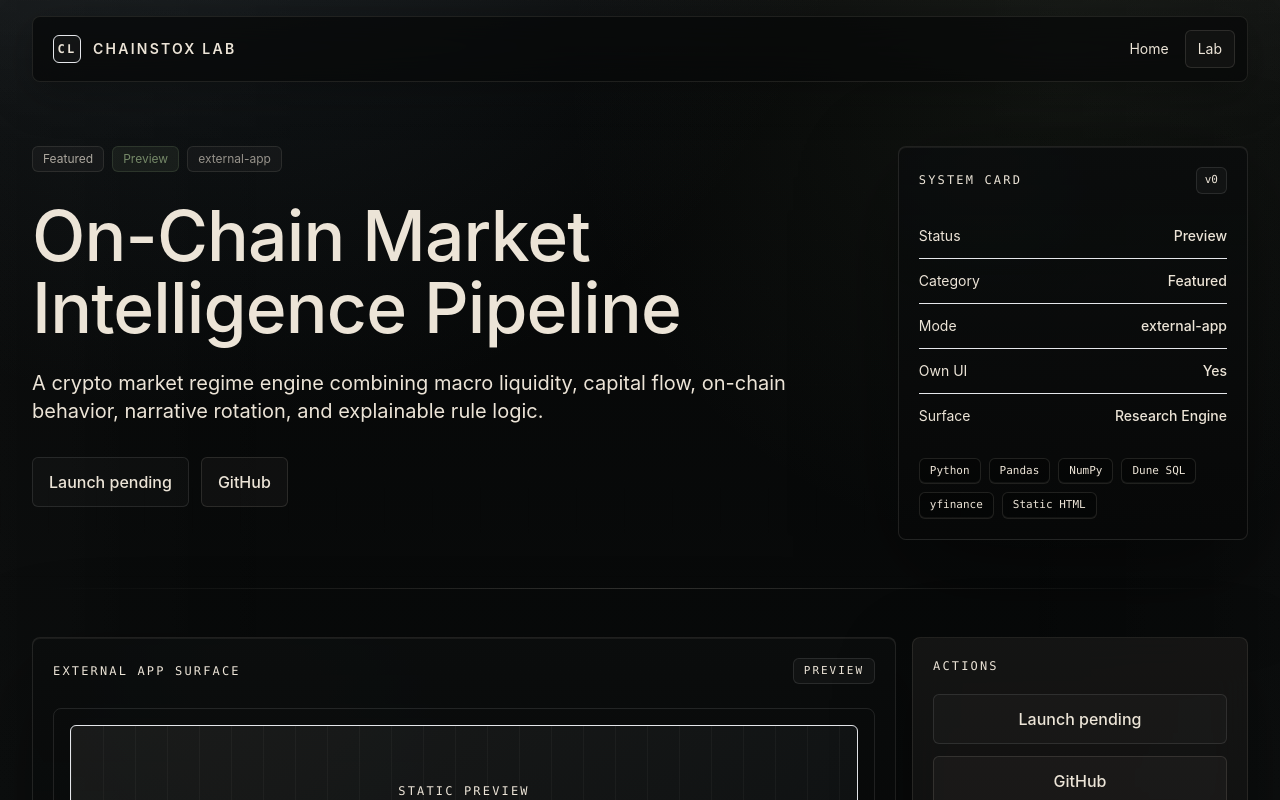
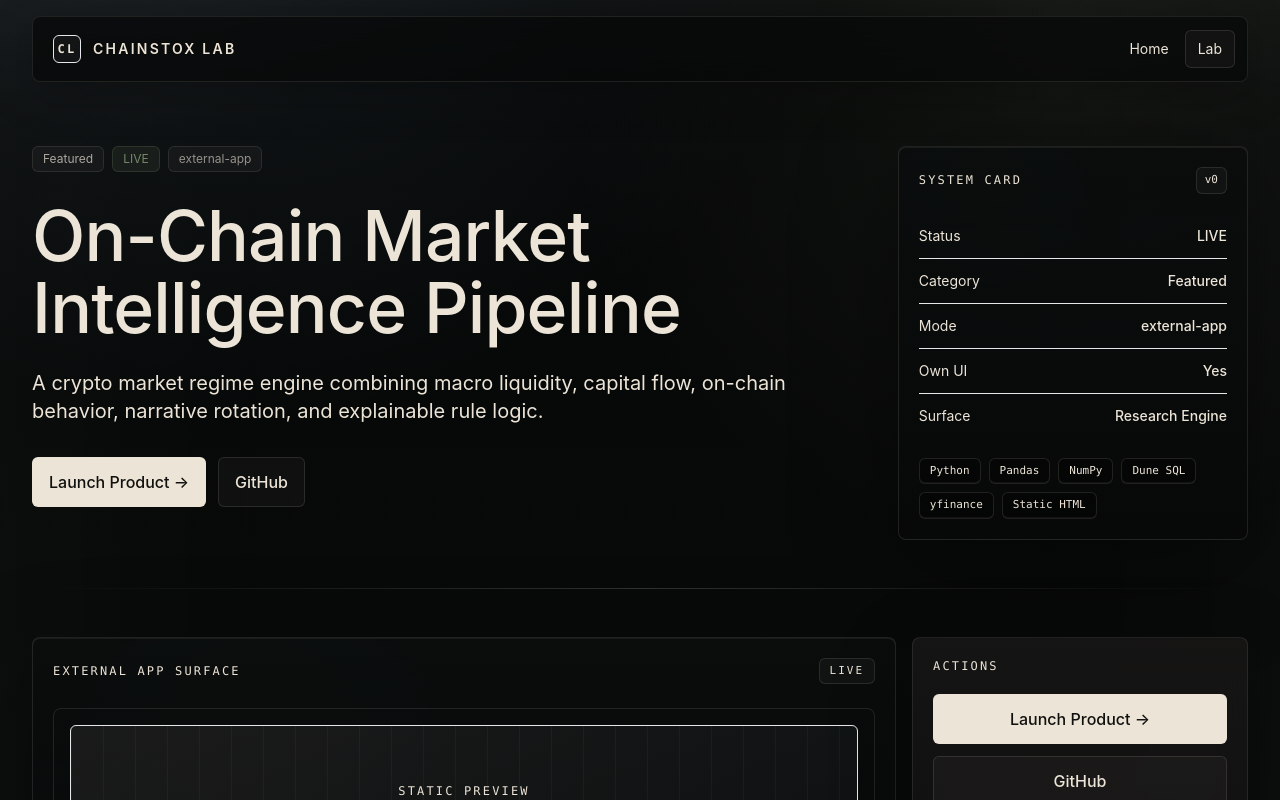
Before and after one commit to alvinlgh23/alvin-lim-site, a Next.js app: page /lab/projects/on-chain-market-intelligence in a window 1280 px wide. Shown: the top 800 px of the page. Built offline with nearby package versions, Linux system fonts and the light colour scheme.

Commit message:
Launch Onchain analysis

```diff
--- a/app/lab/page.tsx
+++ b/app/lab/page.tsx
@@ -157,7 +157,7 @@ export default function LabPage() {
               <div className="mt-7 flex flex-wrap gap-3">
                 {project.demoType === "external-app" && project.liveUrl ? (
                   <a className="lab-button-primary lab-focus-ring rounded-md px-3.5 py-2 text-sm font-medium transition hover:bg-white" href={project.liveUrl} rel="noreferrer" target="_blank">
-                    Launch App
+                    {project.slug === "on-chain-market-intelligence" ? "Launch Product →" : "Launch App"}
                   </a>
                 ) : (
                   <Link className="lab-button-primary lab-focus-ring rounded-md px-3.5 py-2 text-sm font-medium transition hover:bg-white" href={`/lab/projects/${project.slug}`}>
--- a/app/lab/projects/[slug]/page.tsx
+++ b/app/lab/projects/[slug]/page.tsx
@@ -71,7 +71,7 @@ export default async function ProjectPage({ params }: ProjectPageProps) {
             {isExternalApp ? (
               project.liveUrl ? (
                 <a className="lab-button-primary lab-focus-ring rounded-md px-4 py-3 font-medium transition hover:-translate-y-0.5 hover:bg-white" href={project.liveUrl} rel="noreferrer" target="_blank">
-                  Launch App
+                  {project.slug === "on-chain-market-intelligence" ? "Launch Product →" : "Launch App"}
                 </a>
               ) : (
                 <span className="rounded-md border border-white/10 bg-white/[0.025] px-4 py-3 font-medium text-bone/42">
@@ -162,7 +162,7 @@ export default async function ProjectPage({ params }: ProjectPageProps) {
               <div className="mt-5 flex flex-col gap-3">
                 {isExternalApp && project.liveUrl ? (
                   <a className="lab-button-primary lab-focus-ring rounded-md px-4 py-3 text-center font-medium transition hover:bg-white" href={project.liveUrl} rel="noreferrer" target="_blank">
-                    Launch App
+                    {project.slug === "on-chain-market-intelligence" ? "Launch Product →" : "Launch App"}
                   </a>
                 ) : (
                   <span className="rounded-md border border-white/10 bg-white/[0.025] px-4 py-3 text-center font-medium text-bone/42">
--- a/components/ProjectCard.tsx
+++ b/components/ProjectCard.tsx
@@ -7,6 +7,7 @@ type ProjectCardProps = {
 
 function primaryAction(project: Project) {
   if (project.demoType === "embedded-console") return "Open Console";
+  if (project.slug === "on-chain-market-intelligence" && project.liveUrl) return "Launch Product →";
   if (project.demoType === "external-app") return project.liveUrl ? "Launch App" : "Launch Pending";
   return "Demo Coming Soon";
 }
--- a/content/project-inventory.json
+++ b/content/project-inventory.json
@@ -3,12 +3,12 @@
     "name": "On-Chain Market Intelligence Pipeline",
     "slug": "on-chain-market-intelligence",
     "category": "Featured",
-    "status": "Preview",
+    "status": "LIVE",
     "type": "Research Engine",
     "description": "A crypto market regime engine combining macro liquidity, capital flow, on-chain behavior, narrative rotation, and explainable rule logic.",
     "techStack": ["Python", "Pandas", "NumPy", "Dune SQL", "yfinance", "Static HTML"],
     "hasOwnUI": true,
-    "liveUrl": "",
+    "liveUrl": "https://onchain.alvin-lim.com",
     "demoType": "external-app",
     "githubUrl": "https://github.com/alvinlgh23/Onchain-market-structure-engine",
     "featured": true,
```
